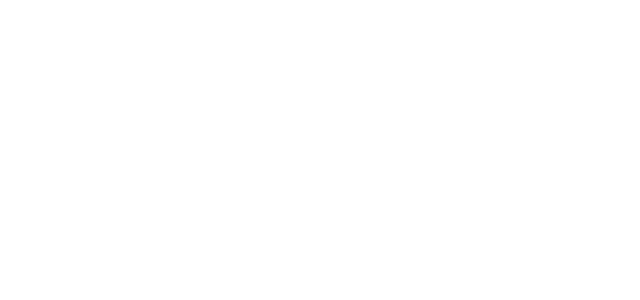
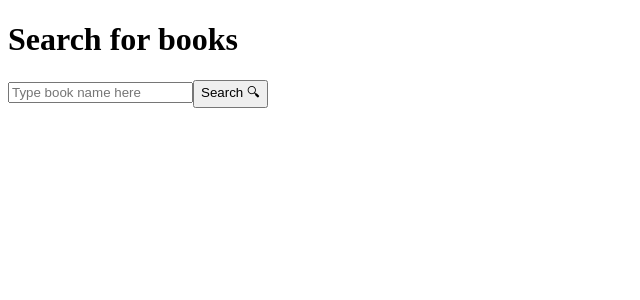
Before and after one commit to Ave-Mari/google-books, a React (Vite) app: page / in a window 1280 px wide. Shown: the top 300 px of the page, without its empty margins (0-640 px from the left). Built offline with nearby package versions, Linux system fonts and the light colour scheme.

Commit message:
add form search

```diff
--- a/src/components/Search/Search.tsx
+++ b/src/components/Search/Search.tsx
@@ -5,6 +5,11 @@ import { Wrapper } from './Search.styles'
 export default function Search() {
   return (
     <Wrapper>
+        <form className="search-block">
+            <h1>Search for books</h1>
+            <input type="text" placeholder="Type book name here" />
+            <button>Search 🔍︎</button>
+        </form>
 
     </Wrapper>
   )
```
